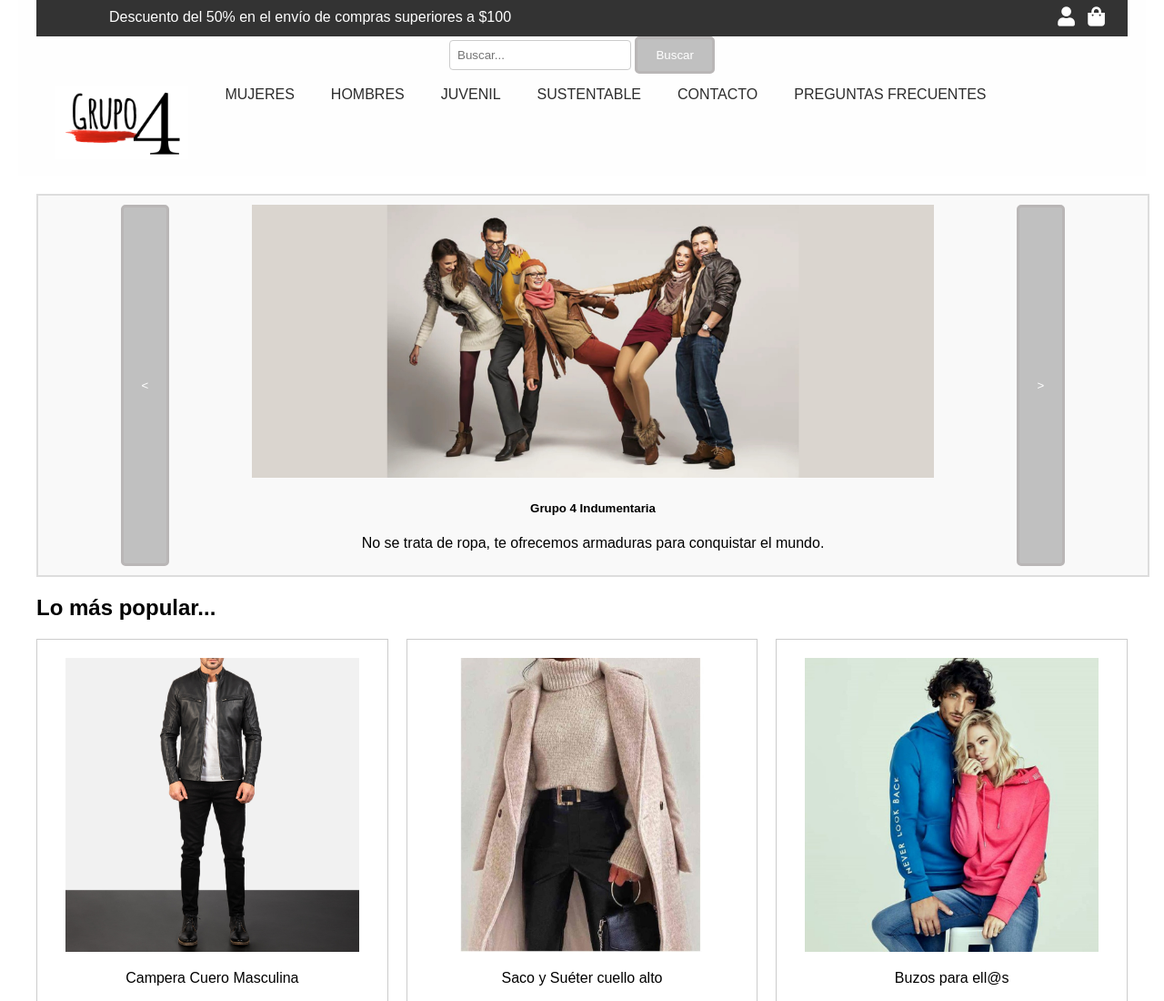
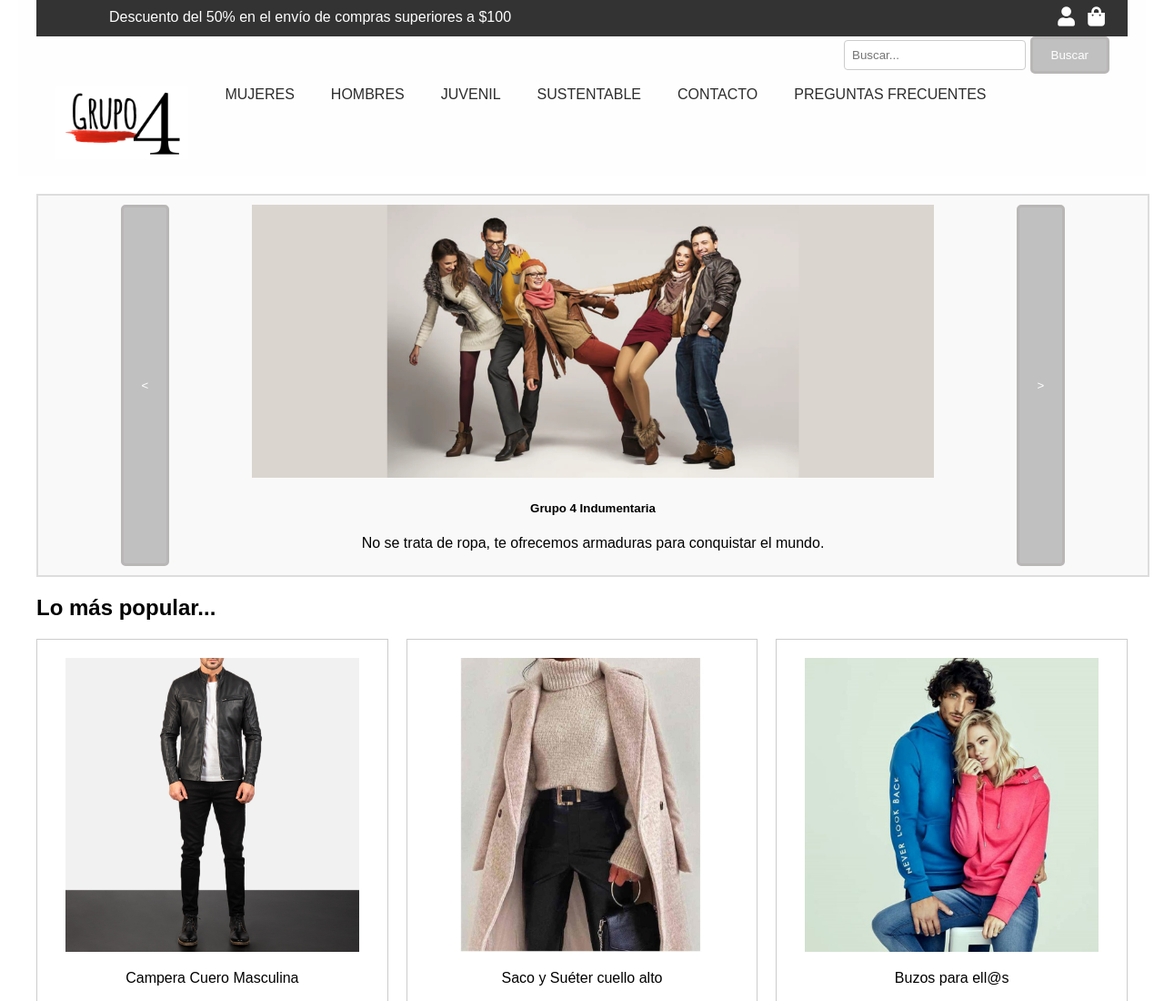
Before and after one commit to Grupo4-nodeJS-2024/Grupo4-NodeJs, a plain HTML site: page index.html in a window 1280 px wide. Shown: the top 1100 px of the page at 91% size. Drawn offline with nearby package versions, Linux system fonts and the light colour scheme.

Commit message:
Update styles.css

```diff
--- a/css/styles.css
+++ b/css/styles.css
@@ -127,9 +127,7 @@ margin: 20px 0;
 /* ----OPTION BUSCAR FORM1------ */
 
 .form1 {
-  display: inline-block;
-  text-align: end;
-  text-align: right;
+  display: block;
 }
 .container .form1{
 text-align: right;
```
